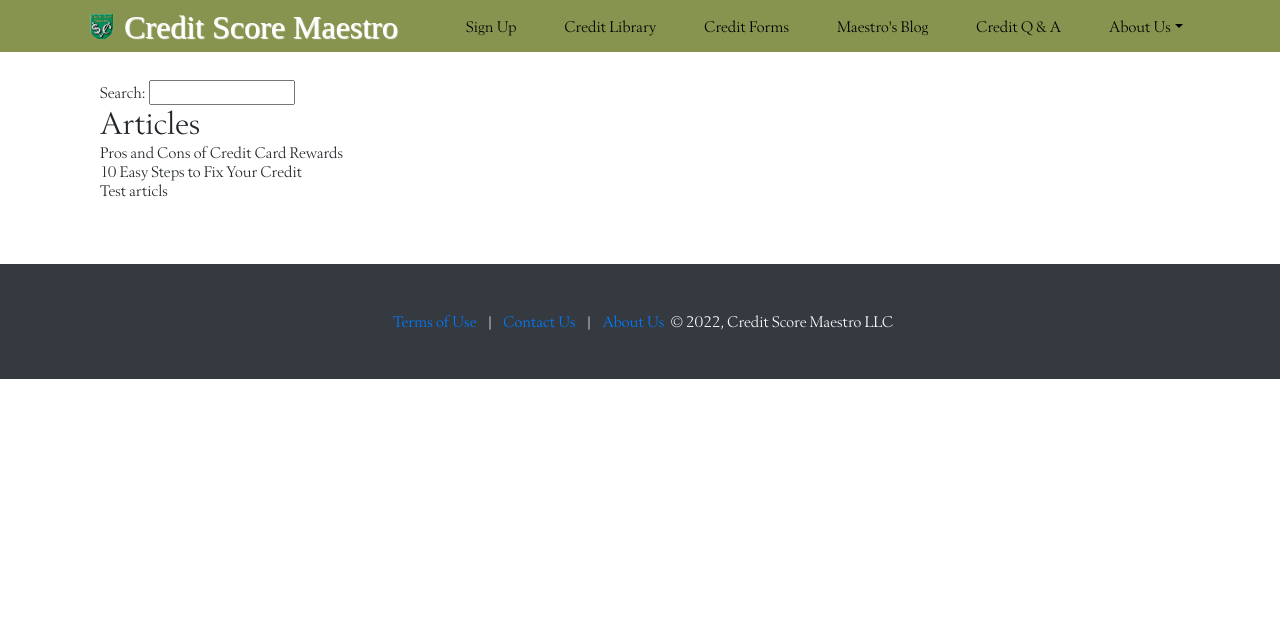
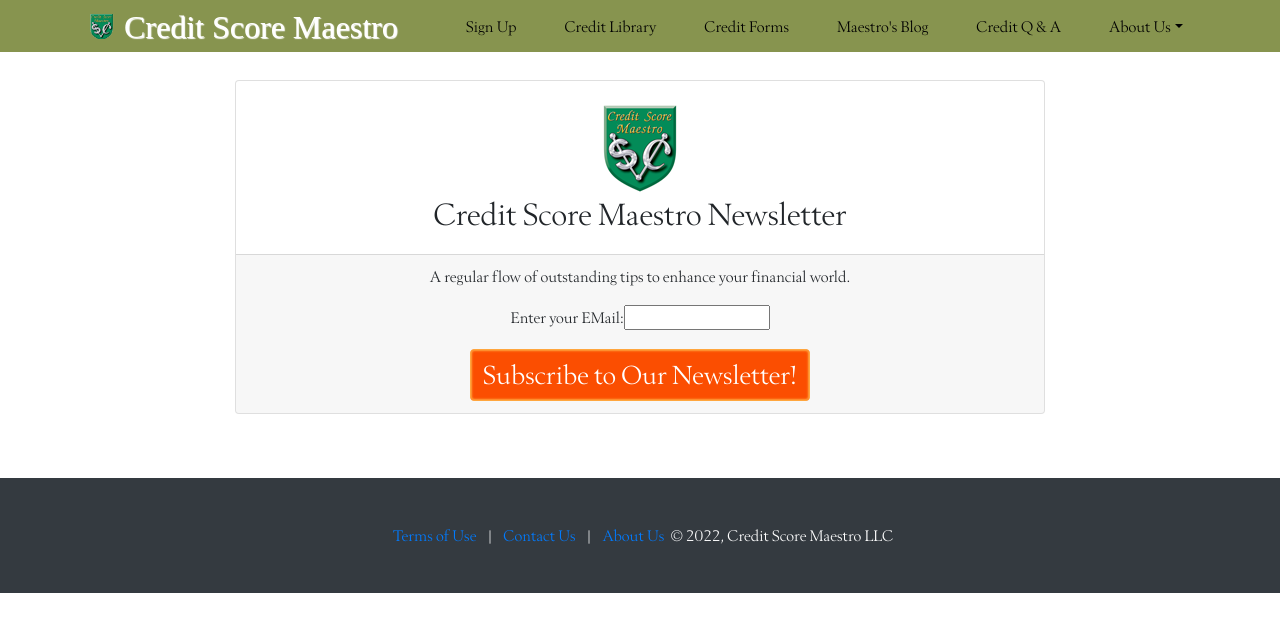
Before and after one commit to creditmaestro/creditscoremaestro, a Gatsby site: page /signup in a window 1280 px wide. Built offline with nearby package versions, Linux system fonts and the light colour scheme; Gatsby itself is replaced by a stand-in of ours; a web font is replaced by a local one.

Commit message:
Stage 1 beta.

```diff
--- a/gatsby-config.js
+++ b/gatsby-config.js
@@ -1,3 +1,6 @@
+require("dotenv").config({
+  path: `.env.${process.env.NODE_ENV}`
+})
 module.exports = {
   siteMetadata: {
     title: `Credit Score Maestro`,
@@ -9,6 +12,12 @@ module.exports = {
     `gatsby-plugin-image`,
     `gatsby-transformer-sharp`,
     `gatsby-plugin-sharp`,
+    {
+      resolve: 'gatsby-plugin-mailchimp',
+      options: {
+          endpoint: process.env.MAILCHIMP_ENDPOINT,
+      },
+    },
     {
       resolve: `gatsby-source-filesystem`,
       options: {
--- a/package.json
+++ b/package.json
@@ -9,6 +9,7 @@
     "gatsby": "^3.14.1",
     "gatsby-image": "^3.11.0",
     "gatsby-plugin-image": "^1.14.0",
+    "gatsby-plugin-mailchimp": "^5.2.2",
     "gatsby-plugin-manifest": "^3.14.0",
     "gatsby-plugin-offline": "^4.14.0",
     "gatsby-plugin-react-helmet": "^4.14.0",
--- /dev/null
+++ b/src/components/uniHeader.js
@@ -0,0 +1,20 @@
+import React from 'react';
+import { StaticImage } from 'gatsby-plugin-image';
+
+const UniHeader = (props) => {
+    return (
+        <div className="col-lg-auto my-6">
+            <div className="card wlgscreen-75 m-auto">
+                <div className="card-body text-center">
+                    <StaticImage src="../images/Logo.png" id="image3" alt="Credit score maestro logo." />
+                    <h1>{ props.title }</h1>
+                </div>
+                <div className="card-footer">
+                    { props.children }
+                </div>
+            </div>
+        </div>
+    )
+}
+
+export default UniHeader;
--- a/src/pages/signup.js
+++ b/src/pages/signup.js
@@ -1,64 +1,49 @@
 import React, {useState} from "react";
 import Layout from "../components/layout";
+import addToMailchimp from "gatsby-plugin-mailchimp";
+import { StaticImage } from 'gatsby-plugin-image';
+import UniHeader from '../components/uniHeader';
 
 const SignUp = () => {
 
-    const data = [
-            {
-                id: "38d20c66-9e6a-5e5e-ae26-e17e1026908a",
-                author: "William Bradley",
-                publishedDate: "2018-12-11T00:00-05:00",
-                slug: "pros-and-cons-of-credit-card-rewards",
-                title: "Pros and Cons of Credit Card Rewards"
-            },
-            {
-                id: "38d20c66-9e6a-5e5e-ae26-e17e1026908a",
-                author: "William Bradley",
-                publishedDate: "2018-12-11T00:00-05:00",
-                slug: "10-easy-steps-to-fix-your-credit",
-                title: "10 Easy Steps to Fix Your Credit"
-            },
-            {
-                id: "38d20c66-9e6a-5e5e-ae26-e17e1026908a",
-                author: "William Bradley",
-                publishedDate: "2018-12-11T00:00-05:00",
-                slug: "test-article",
-                title: "Test articls"
-            }
-        ]
+    const [email, setEmail] = useState('');
+    const [result, setResult] = useState(null);
 
-    const [filteredArticles, setFilter] = useState(data);
-
-    const searchInput = e => {
-      const qry = e.target.value;
-
-      const filteredData = allArticles.filter(article => {
-
-        const {title} = article;
-
-        return title.toLowerCase().includes(qry.toLowerCase());
-      });
-
-      setFilter(filteredData);
+    const updateEmail = e => {
+      const newEmail = e.target.value;
+      setEmail(newEmail);
     }
 
-
-    const allArticles = (filteredArticles.length > 0) ? filteredArticles : data;
+    const submitMailingList = async e => {
+      e.preventDefault();
+      const result = await addToMailchimp(email);
+      setResult(result);
+    }
 
     return (
         <Layout>
           <div className="container my-6">
-            <div className="col-lg-8">
-              Search: <input onChange={searchInput} type="text" />
-              <h1>Articles</h1>
-                {filteredArticles.map((edge, i) => {
-                  return (
-                    <div key={i} className="card border-0">
-                        { edge.title }
-                    </div>
-                )
-                })}
-            </div>
+            <UniHeader title="Credit Score Maestro Newsletter">
+              <center>
+              A regular flow of outstanding tips to enhance your financial world.
+              <br /><br />
+              Enter your EMail:
+              <input onChange={updateEmail} type="text" />
+              <br /><br />
+              <button className="btn btn-cta" onClick={submitMailingList}>
+                Subscribe to Our Newsletter!
+              </button>
+              <br />
+              {
+                result ?
+                <b>
+                  {result.msg}
+                </b>
+                :
+                ""
+              }
+              </center>
+            </UniHeader>
           </div>
         </Layout>
       )
```
Also changed, not shown: 1 other file.
